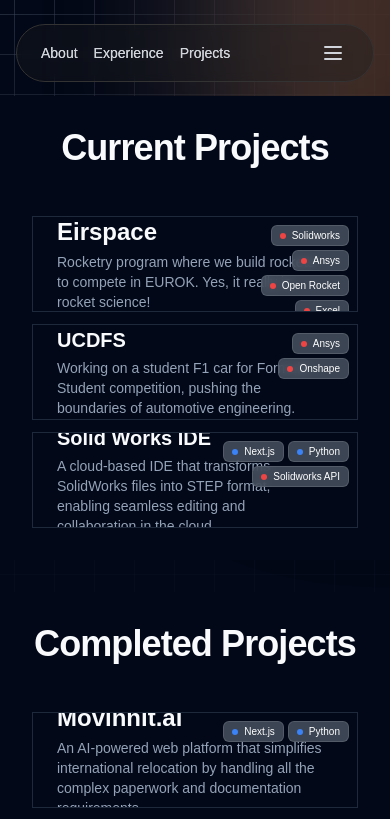
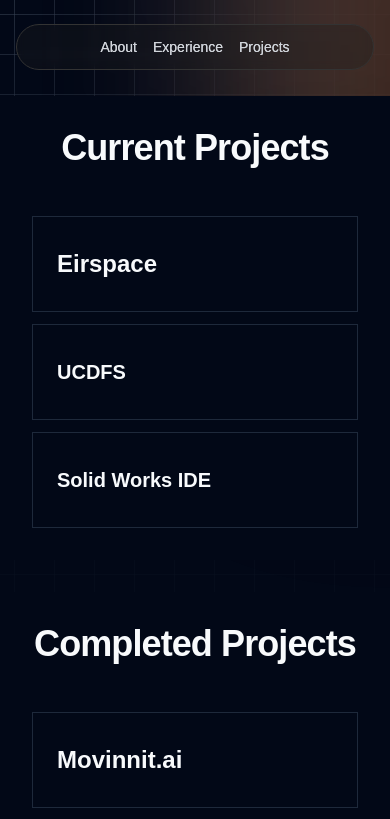
Before and after one commit to chromium0308/Shauryakapoor.com, a Next.js app: page /projects in a window 390 px wide. Shown: the top 819 px of the page. Built offline with nearby package versions, Linux system fonts and the light colour scheme.

Commit message:
Mobile optimizations: remove hamburger menu, hide tech tags and descriptions on mobile

```diff
--- a/components/ui/category-list.tsx
+++ b/components/ui/category-list.tsx
@@ -80,9 +80,9 @@
                   </>
                 )}
 
-                {/* Technology Tags in Corner */}
+                {/* Technology Tags in Corner - Hidden on mobile */}
                 {category.technologies && category.technologies.length > 0 && (
-                  <div className="absolute top-2 right-2 flex flex-wrap gap-1 max-w-[40%] justify-end z-10">
+                  <div className="hidden md:flex absolute top-2 right-2 flex-wrap gap-1 max-w-[40%] justify-end z-10">
                     {category.technologies.map((tech, idx) => {
                       // Define CAD platforms
                       const cadPlatforms = ['Solidworks', 'Ansys', 'Onshape', 'Open Rocket', 'Excel'];
@@ -127,7 +127,7 @@
                     {category.subtitle && (
                       <p
                         className={cn(
-                          "mt-1 transition-all duration-300 text-sm md:text-base",
+                          "hidden md:block mt-1 transition-all duration-300 text-sm md:text-base",
                            hoveredItem === category.id ? 'text-foreground/90' : 'text-muted-foreground'
                         )}
                         style={{
--- a/components/ui/mini-navbar.tsx
+++ b/components/ui/mini-navbar.tsx
@@ -1,6 +1,6 @@
 "use client";
 
-import React, { useState, useEffect, useRef } from 'react';
+import React, { useState } from 'react';
 import Link from 'next/link';
 
 const AnimatedNavLink = ({ href, children }: { href: string; children: React.ReactNode }) => {
@@ -27,33 +27,7 @@
 };
 
 export function Navbar() {
-  const [isOpen, setIsOpen] = useState(false);
-  const [headerShapeClass, setHeaderShapeClass] = useState('rounded-full');
-  const shapeTimeoutRef = useRef<NodeJS.Timeout | null>(null);
-
-  const toggleMenu = () => {
-    setIsOpen(!isOpen);
-  };
-
-  useEffect(() => {
-    if (shapeTimeoutRef.current) {
-      clearTimeout(shapeTimeoutRef.current);
-    }
-
-    if (isOpen) {
-      setHeaderShapeClass('rounded-xl');
-    } else {
-      shapeTimeoutRef.current = setTimeout(() => {
-        setHeaderShapeClass('rounded-full');
-      }, 300);
-    }
-
-    return () => {
-      if (shapeTimeoutRef.current) {
-        clearTimeout(shapeTimeoutRef.current);
-      }
-    };
-  }, [isOpen]);
+  const [headerShapeClass] = useState('rounded-full');
 
   const navLinksData = [
     { label: 'About', href: '/' },
@@ -70,7 +44,7 @@
                        w-[calc(100%-2rem)] sm:w-auto
                        transition-[border-radius] duration-0 ease-in-out`}>
 
-      <div className="flex items-center justify-between w-full gap-x-6 sm:gap-x-8">
+      <div className="flex items-center justify-center w-full gap-x-6 sm:gap-x-8">
         <nav className="flex items-center space-x-4 sm:space-x-6 text-sm">
           {navLinksData.map((link) => (
             <AnimatedNavLink key={link.href} href={link.href}>
@@ -78,39 +52,6 @@
             </AnimatedNavLink>
           ))}
         </nav>
-
-        <button className="sm:hidden flex items-center justify-center w-8 h-8 text-gray-300 focus:outline-none" onClick={toggleMenu} aria-label={isOpen ? 'Close Menu' : 'Open Menu'}>
-          {isOpen ? (
-              <svg className="w-6 h-6" fill="none" stroke="currentColor" viewBox="0 0 24 24" xmlns="http://www.w3.org/2000/svg"><path strokeLinecap="round" strokeLinejoin="round" strokeWidth="2" d="M6 18L18 6M6 6l12 12"></path></svg>
-          ) : (
-              <svg className="w-6 h-6" fill="none" stroke="currentColor" viewBox="0 0 24 24" xmlns="http://www.w3.org/2000/svg"><path strokeLinecap="round" strokeLinejoin="round" strokeWidth="2" d="M4 6h16M4 12h16M4 18h16"></path></svg>
-          )}
-        </button>
-      </div>
-
-      <div className={`sm:hidden flex flex-col items-center w-full transition-all ease-in-out duration-300 overflow-hidden
-                       ${isOpen ? 'max-h-[1000px] opacity-100 pt-4' : 'max-h-0 opacity-0 pt-0 pointer-events-none'}`}>
-        <nav className="flex flex-col items-center space-y-4 text-base w-full">
-          {navLinksData.map((link) => (
-            <Link
-              key={link.href}
-              href={link.href}
-              className="text-gray-300 hover:text-white transition-all duration-300 w-full text-center"
-              style={{
-                textShadow: '0 0 0px currentColor',
-                transition: 'text-shadow 0.3s ease, color 0.3s ease'
-              }}
-              onMouseEnter={(e) => {
-                e.currentTarget.style.textShadow = '0 0 10px currentColor, 0 0 20px currentColor, 0 0 30px currentColor';
-              }}
-              onMouseLeave={(e) => {
-                e.currentTarget.style.textShadow = '0 0 0px currentColor';
-              }}
-            >
-              {link.label}
-            </Link>
-          ))}
-        </nav>
       </div>
     </header>
   );
```
